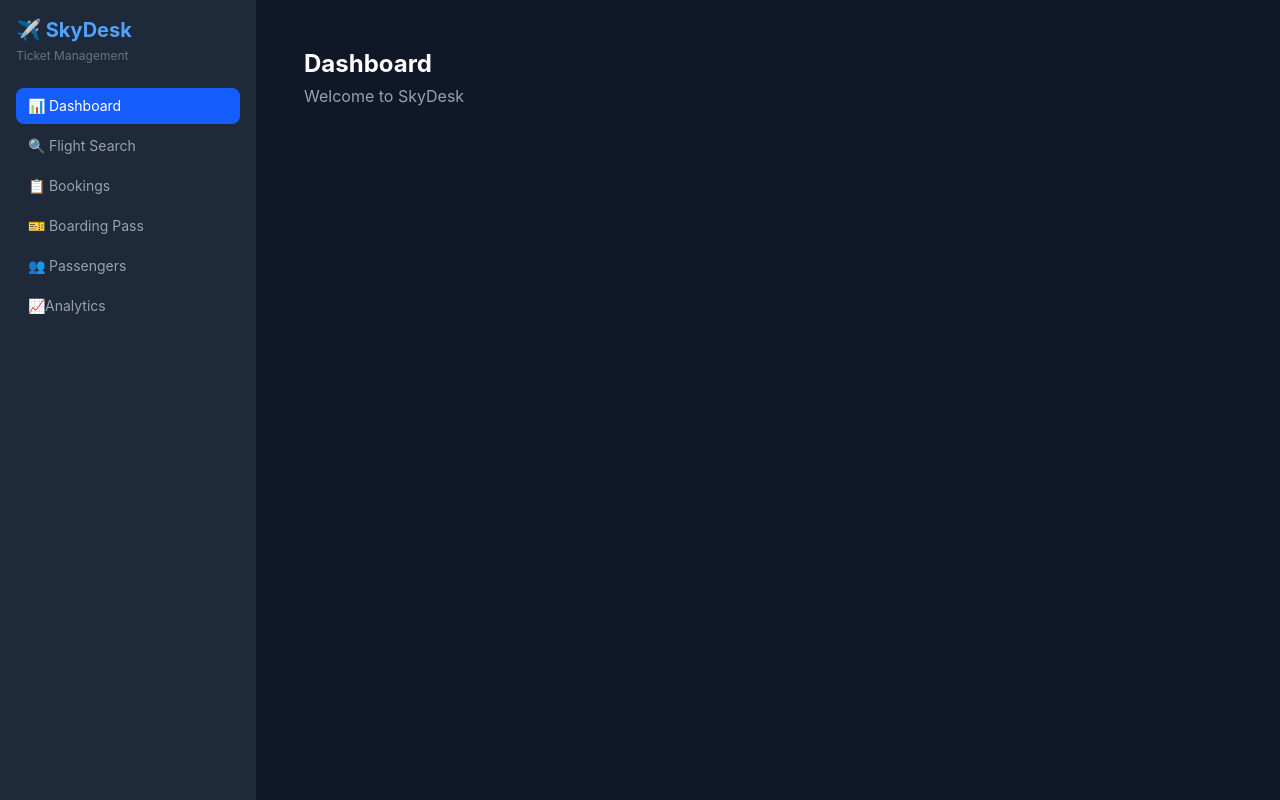
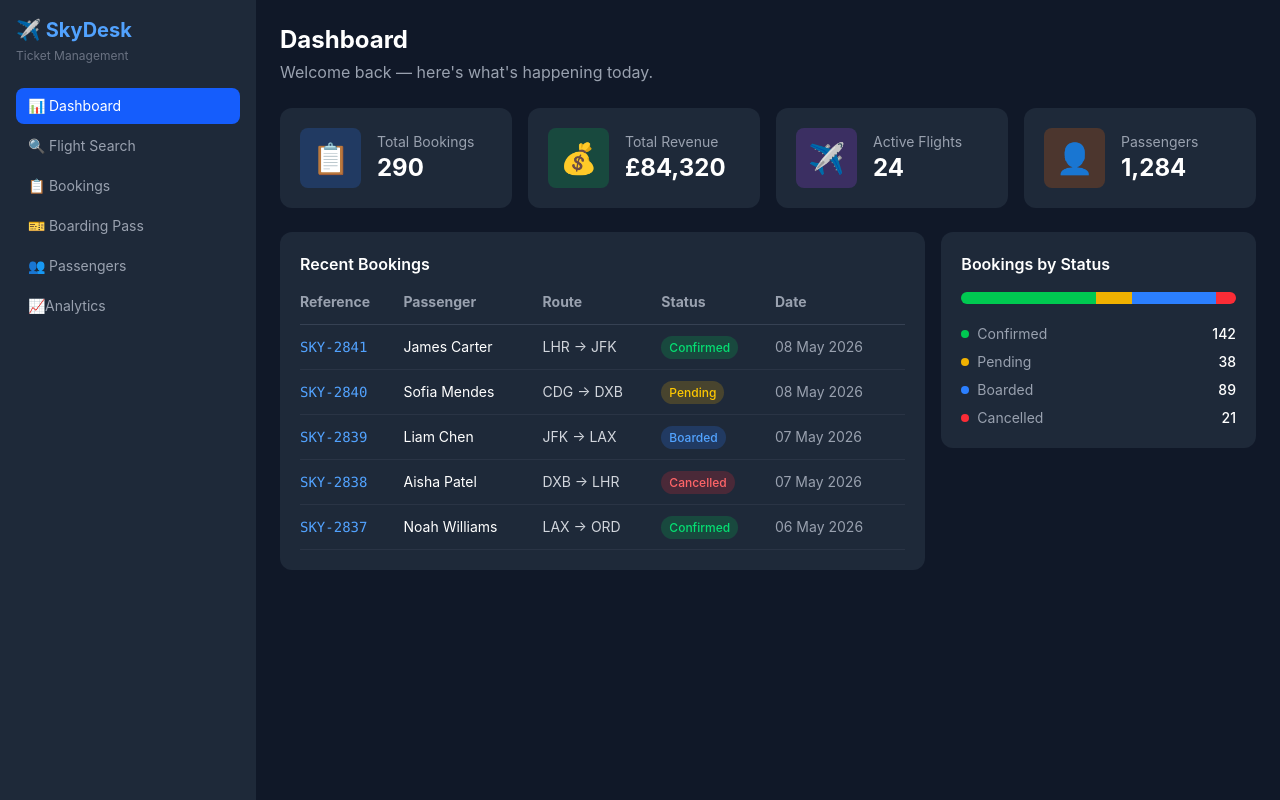
Before and after one commit to matthewndirangu/Skydesk, a React app in the folder frontend/: page / in a window 1280 px wide. Built offline with nearby package versions, Linux system fonts and the light colour scheme; the HTML template or start-up script is replaced by a standard one.

Commit message:
feat: build dashboard page with metric cards, bookings table and stats

```diff
--- /dev/null
+++ b/frontend/src/components/BookingStats.jsx
@@ -0,0 +1,40 @@
+const stats = [
+  { label: 'Confirmed', count: 142, color: 'bg-green-500' },
+  { label: 'Pending', count: 38, color: 'bg-yellow-500' },
+  { label: 'Boarded', count: 89, color: 'bg-blue-500' },
+  { label: 'Cancelled', count: 21, color: 'bg-red-500' },
+]
+
+const total = stats.reduce((sum, s) => sum + s.count, 0)
+
+function BookingStats() {
+  return (
+    <div className="bg-gray-800 rounded-xl p-5">
+      <h2 className="text-white font-semibold mb-4">Bookings by Status</h2>
+
+      <div className="flex rounded-full overflow-hidden h-3 mb-5">
+        {stats.map((stat) => (
+          <div
+            key={stat.label}
+            className={`${stat.color}`}
+            style={{ width: `${(stat.count / total) * 100}%` }}
+          />
+        ))}
+      </div>
+
+      <div className="flex flex-col gap-2">
+        {stats.map((stat) => (
+          <div key={stat.label} className="flex items-center justify-between">
+            <div className="flex items-center gap-2">
+              <div className={`w-2 h-2 rounded-full ${stat.color}`} />
+              <span className="text-gray-400 text-sm">{stat.label}</span>
+            </div>
+            <span className="text-white text-sm font-medium">{stat.count}</span>
+          </div>
+        ))}
+      </div>
+    </div>
+  )
+}
+
+export default BookingStats
--- /dev/null
+++ b/frontend/src/components/MetricCard.jsx
@@ -0,0 +1,15 @@
+function MetricCard({ title, value, icon, color}) {
+    return (
+        <div className="bg-gray-800 rounded-xl p-5 flex items-center gap-4">
+            <div className={`text-3xl p-3 rounded-lg ${color}`}>
+                {icon}
+            </div>
+            <div>
+                <p className="text-gray-400 text-sm">{title}</p>
+                <p className="text-white text-2xl font-bold">{value}</p>
+            </div>
+        </div>
+    )
+}
+
+export default MetricCard;
--- /dev/null
+++ b/frontend/src/components/RecentBookings.jsx
@@ -0,0 +1,50 @@
+const bookings = [
+  { ref: 'SKY-2841', passenger: 'James Carter', route: 'LHR → JFK', status: 'Confirmed', date: '08 May 2026' },
+  { ref: 'SKY-2840', passenger: 'Sofia Mendes', route: 'CDG → DXB', status: 'Pending', date: '08 May 2026' },
+  { ref: 'SKY-2839', passenger: 'Liam Chen', route: 'JFK → LAX', status: 'Boarded', date: '07 May 2026' },
+  { ref: 'SKY-2838', passenger: 'Aisha Patel', route: 'DXB → LHR', status: 'Cancelled', date: '07 May 2026' },
+  { ref: 'SKY-2837', passenger: 'Noah Williams', route: 'LAX → ORD', status: 'Confirmed', date: '06 May 2026' },
+]
+
+const statusColors = {
+  Confirmed: 'bg-green-500/20 text-green-400',
+  Pending: 'bg-yellow-500/20 text-yellow-400',
+  Boarded: 'bg-blue-500/20 text-blue-400',
+  Cancelled: 'bg-red-500/20 text-red-400',
+}
+
+function RecentBookings() {
+  return (
+    <div className="bg-gray-800 rounded-xl p-5">
+      <h2 className="text-white font-semibold mb-4">Recent Bookings</h2>
+      <table className="w-full text-sm">
+        <thead>
+          <tr className="text-gray-400 border-b border-gray-700">
+            <th className="text-left pb-3">Reference</th>
+            <th className="text-left pb-3">Passenger</th>
+            <th className="text-left pb-3">Route</th>
+            <th className="text-left pb-3">Status</th>
+            <th className="text-left pb-3">Date</th>
+          </tr>
+        </thead>
+        <tbody>
+          {bookings.map((booking) => (
+            <tr key={booking.ref} className="border-b border-gray-700/50 hover:bg-gray-700/30">
+              <td className="py-3 text-blue-400 font-mono">{booking.ref}</td>
+              <td className="py-3 text-white">{booking.passenger}</td>
+              <td className="py-3 text-gray-300">{booking.route}</td>
+              <td className="py-3">
+                <span className={`px-2 py-1 rounded-full text-xs font-medium ${statusColors[booking.status]}`}>
+                  {booking.status}
+                </span>
+              </td>
+              <td className="py-3 text-gray-400">{booking.date}</td>
+            </tr>
+          ))}
+        </tbody>
+      </table>
+    </div>
+  )
+}
+
+export default RecentBookings
--- a/frontend/src/pages/DashboardPage.jsx
+++ b/frontend/src/pages/DashboardPage.jsx
@@ -1,10 +1,46 @@
+import MetricCard from '../components/MetricCard'
+import RecentBookings from '../components/RecentBookings'
+import BookingStats from '../components/BookingStats'
+
+const metrics = [
+  { title: 'Total Bookings', value: '290', icon: '📋', color: 'bg-blue-500/20' },
+  { title: 'Total Revenue', value: '£84,320', icon: '💰', color: 'bg-green-500/20' },
+  { title: 'Active Flights', value: '24', icon: '✈️', color: 'bg-purple-500/20' },
+  { title: 'Passengers', value: '1,284', icon: '👤', color: 'bg-orange-500/20' },
+]
+
 function DashboardPage() {
-    return (
-        <div className="p-6">
-            <h1 className="text-2xl font-bold text-white">Dashboard</h1>
-            <p className="text-gray-400 mt-1">Welcome to SkyDesk</p>
+  return (
+    <div className="flex flex-col gap-6">
+
+      <div>
+        <h1 className="text-2xl font-bold text-white">Dashboard</h1>
+        <p className="text-gray-400 mt-1">Welcome back — here's what's happening today.</p>
+      </div>
+
+      <div className="grid grid-cols-1 sm:grid-cols-2 lg:grid-cols-4 gap-4">
+        {metrics.map((metric) => (
+          <MetricCard
+            key={metric.title}
+            title={metric.title}
+            value={metric.value}
+            icon={metric.icon}
+            color={metric.color}
+          />
+        ))}
+      </div>
+
+      <div className="grid grid-cols-1 lg:grid-cols-3 gap-4">
+        <div className="lg:col-span-2">
+          <RecentBookings />
         </div>
-    )
+        <div>
+          <BookingStats />
+        </div>
+      </div>
+
+    </div>
+  )
 }
 
-export default DashboardPage;
+export default DashboardPage
```
